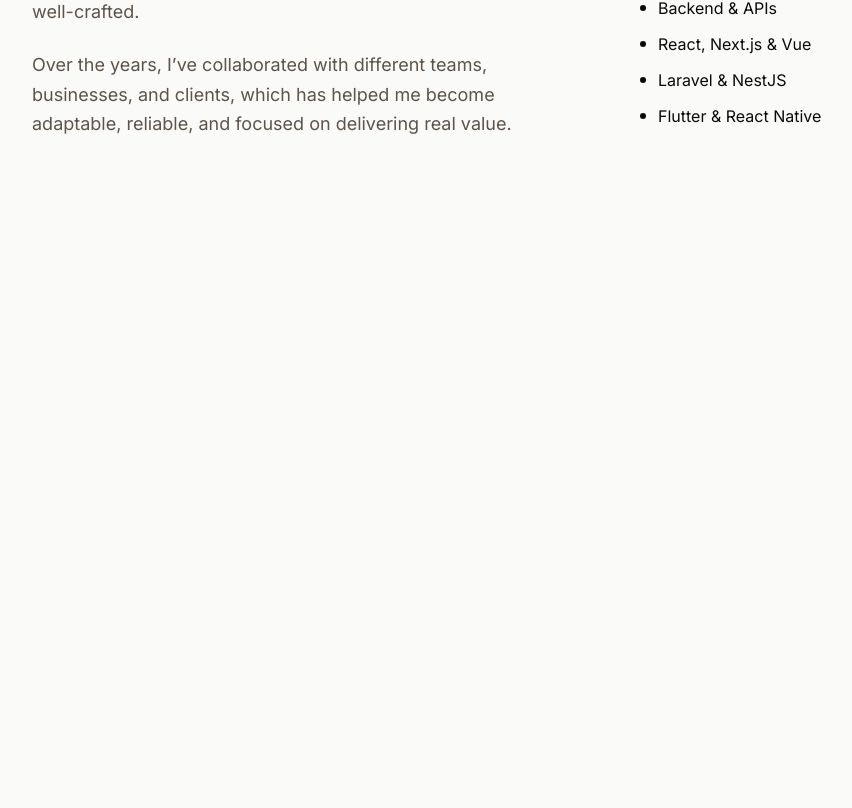
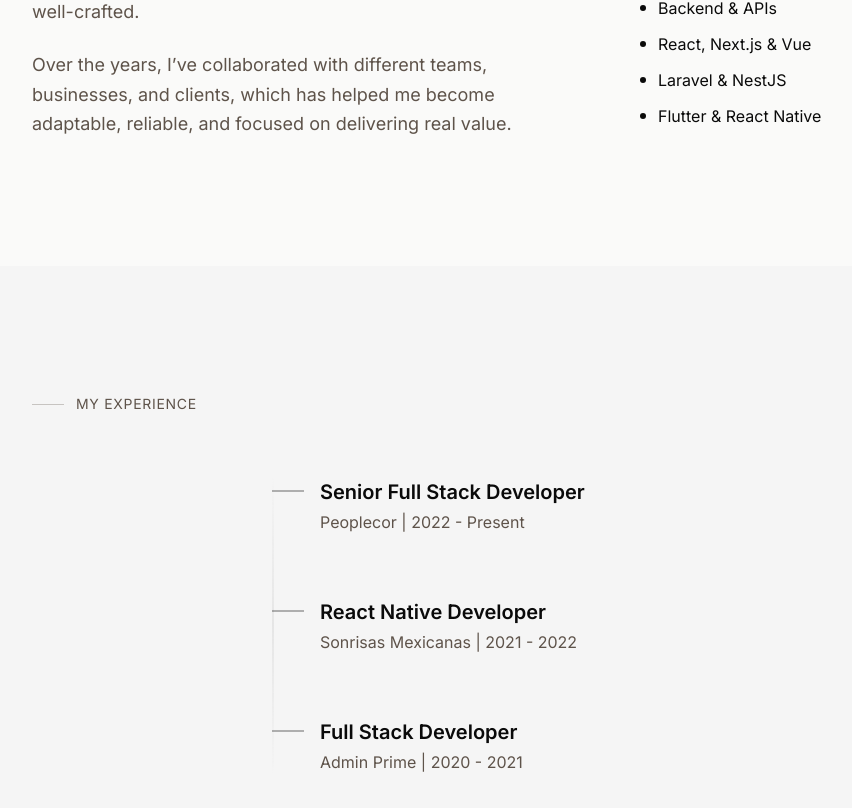
Before and after one commit to DavidKer1/portfolio, a Next.js app: page / in a window 1280 px wide. Shown: the part 1132-1940 px from the top of the page, without its empty margins (32-884 px from the left). Before the commit the page ends 1398 px from the top, so only its background shows below. Built offline with nearby package versions, Linux system fonts and the light colour scheme.

Commit message:
feat: add ExperienceSection component

```diff
--- a/app/page.tsx
+++ b/app/page.tsx
@@ -1,4 +1,5 @@
 import { AboutSection } from "@/components/about-section"
+import { ExperienceSection } from "@/components/experience-section"
 import { HeroSection } from "@/components/hero-section"
 
 export default function Home() {
@@ -6,6 +7,7 @@ export default function Home() {
 		<main className="min-h-screen">
 			<HeroSection />
 			<AboutSection />
+			<ExperienceSection />
 		</main>
 	)
 }
--- a/components/about-section.tsx
+++ b/components/about-section.tsx
@@ -36,7 +36,7 @@ export function AboutSection() {
 		<section id="about" className="py-32 px-6 lg:px-8" ref={sectionRef}>
 			<div className="max-w-6xl mx-auto">
 				<h2
-					className={`text-sm uppercase tracking-wider text-muted-foreground mb-16 transition-all duration-700 text-center md:text-left ${isVisible ? "opacity-100 translate-y-0" : "opacity-0 translate-y-4"} flex items-center gap-3 justify-center md:justify-start`}
+					className={`text-sm uppercase tracking-wider text-muted-foreground mb-16 transition-all duration-700 text-center md:text-left ${isVisible ? "opacity-100 translate-y-0" : "opacity-0 translate-y-4"} flex items-center gap-3 justify-start`}
 				>
 					<span className="w-8 h-px bg-muted-foreground/30" />
 					About Me
--- /dev/null
+++ b/components/experience-section.tsx
@@ -0,0 +1,83 @@
+"use client"
+
+import { useEffect, useRef, useState } from "react"
+
+export function ExperienceSection() {
+	const [isVisible, setIsVisible] = useState(false)
+	const sectionRef = useRef<HTMLElement>(null)
+
+	const experiences = [
+		{
+			title: "Senior Full Stack Developer",
+			company: "Peoplecor",
+			period: "2022 - Present",
+		},
+		{
+			title: "React Native Developer",
+			company: "Sonrisas Mexicanas",
+			period: "2021 - 2022",
+		},
+		{
+			title: "Full Stack Developer",
+			company: "Admin Prime",
+			period: "2020 - 2021",
+		},
+	]
+
+	useEffect(() => {
+		const observer = new IntersectionObserver(
+			([entry]) => {
+				if (entry.isIntersecting) {
+					setIsVisible(true)
+				}
+			},
+			{ threshold: 0.1 },
+		)
+
+		if (sectionRef.current) {
+			observer.observe(sectionRef.current)
+		}
+
+		return () => observer.disconnect()
+	}, [])
+
+	return (
+		<section
+			id="experience"
+			className="py-32 px-6 lg:px-8 bg-muted"
+			ref={sectionRef}
+		>
+			<div className="max-w-6xl mx-auto">
+				<h2
+					className={`text-sm uppercase tracking-wider text-muted-foreground mb-16 transition-all duration-700 text-center md:text-left ${isVisible ? "opacity-100 translate-y-0" : "opacity-0 translate-y-4"} flex items-center gap-3 justify-start`}
+				>
+					<span className="w-8 h-px bg-muted-foreground/30" />
+					My Experience
+				</h2>
+
+				<div className="relative max-w-2xl mx-auto">
+					<div className="absolute left-0 top-0 bottom-0 w-0.5 bg-linear-to-b from-transparent via-border to-transparent" />
+
+					<div className="space-y-16">
+						{experiences.map((exp, index) => (
+							<div
+								key={index}
+								className={`relative pl-12 text-left transition-all duration-700 group ${isVisible ? "opacity-100 translate-y-0" : "opacity-0 translate-y-4"}`}
+								style={{ transitionDelay: `${(index + 1) * 100}ms` }}
+							>
+								<div className="absolute left-0 top-3 w-8 h-0.5 bg-foreground/30 group-hover:w-10 group-hover:bg-foreground transition-all duration-300" />
+
+								<div>
+									<h3 className="text-xl font-semibold mb-1">{exp.title}</h3>
+									<p className="text-muted-foreground">
+										{exp.company} | {exp.period}
+									</p>
+								</div>
+							</div>
+						))}
+					</div>
+				</div>
+			</div>
+		</section>
+	)
+}
```
